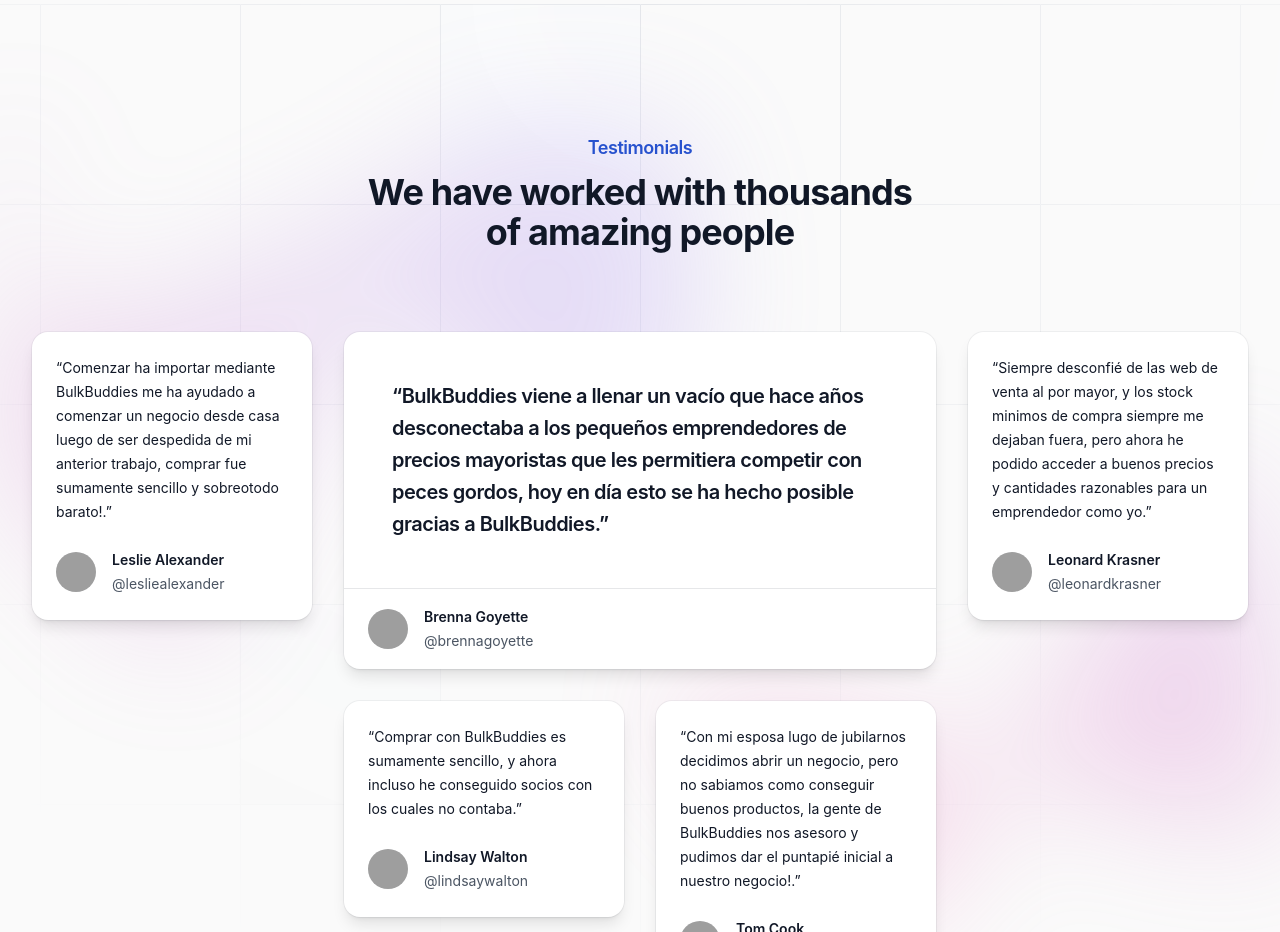
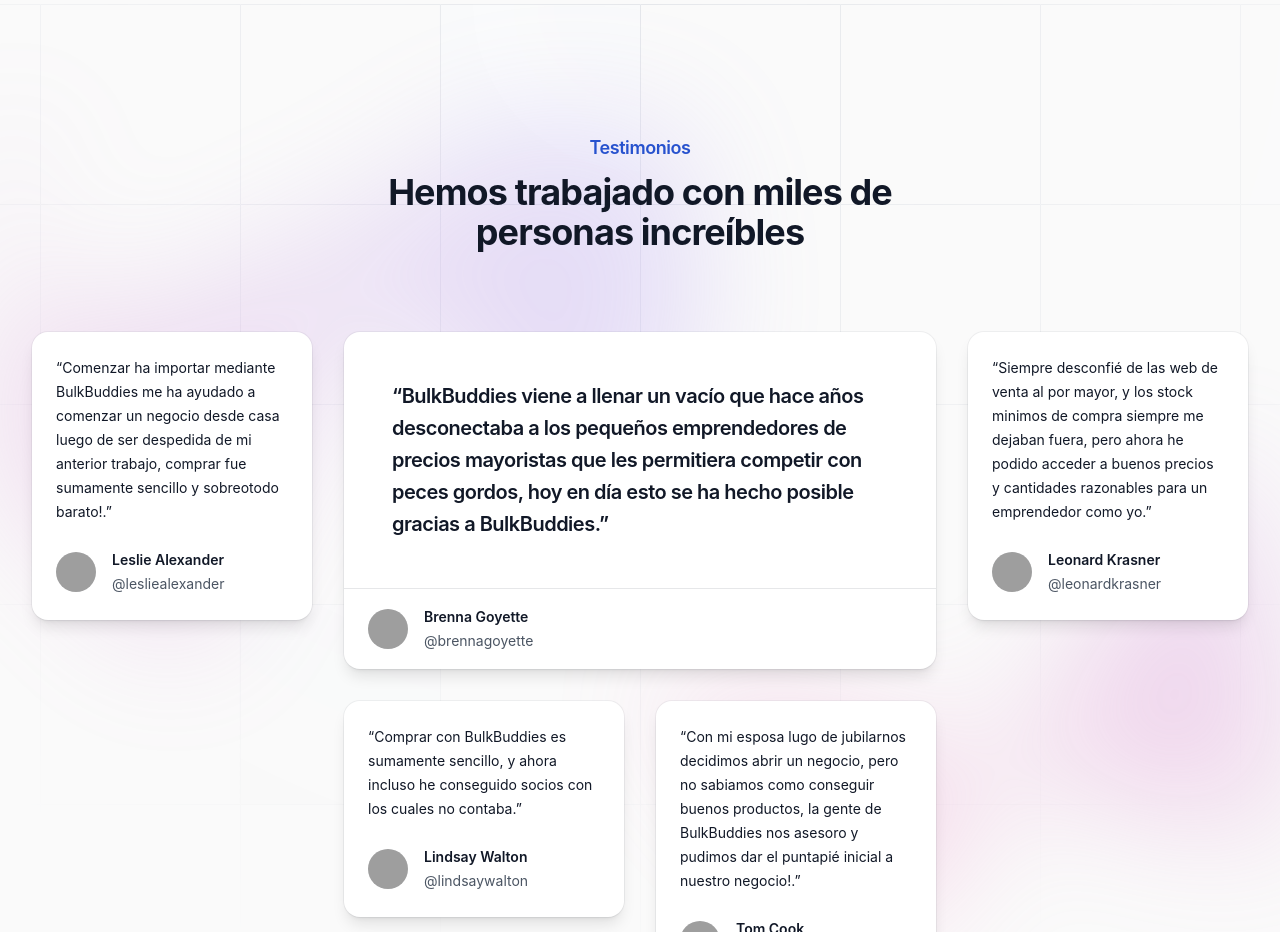
Before and after one commit to fabianleiva/bb_front, a React (Vite) app: page /home in a window 1280 px wide. Shown: the part 3900-4832 px from the top of the page. Built offline with nearby package versions, Linux system fonts and the light colour scheme; grey boxes are pictures that could not be loaded; a web font is replaced by a local one.

Commit message:
correct english text

```diff
--- a/src/components/Testimonials.jsx
+++ b/src/components/Testimonials.jsx
@@ -127,10 +127,10 @@
         <div className="mx-auto max-w-7xl px-6 lg:px-8">
           <div className="mx-auto max-w-xl sm:text-center">
             <h2 className="text-lg font-semibold leading-8 tracking-tight text-buddies-blue-700">
-              Testimonials
+              Testimonios
             </h2>
             <p className="mt-2 text-3xl font-bold tracking-tight text-gray-900 sm:text-4xl">
-              We have worked with thousands of amazing people
+              Hemos trabajado con miles de personas increíbles
             </p>
           </div>
           <div className="mx-auto mt-16 grid max-w-2xl grid-cols-1 grid-rows-1 gap-8 text-sm leading-6 text-gray-900 sm:mt-20 sm:grid-cols-2 xl:mx-0 xl:max-w-none xl:grid-flow-col xl:grid-cols-4">
```
